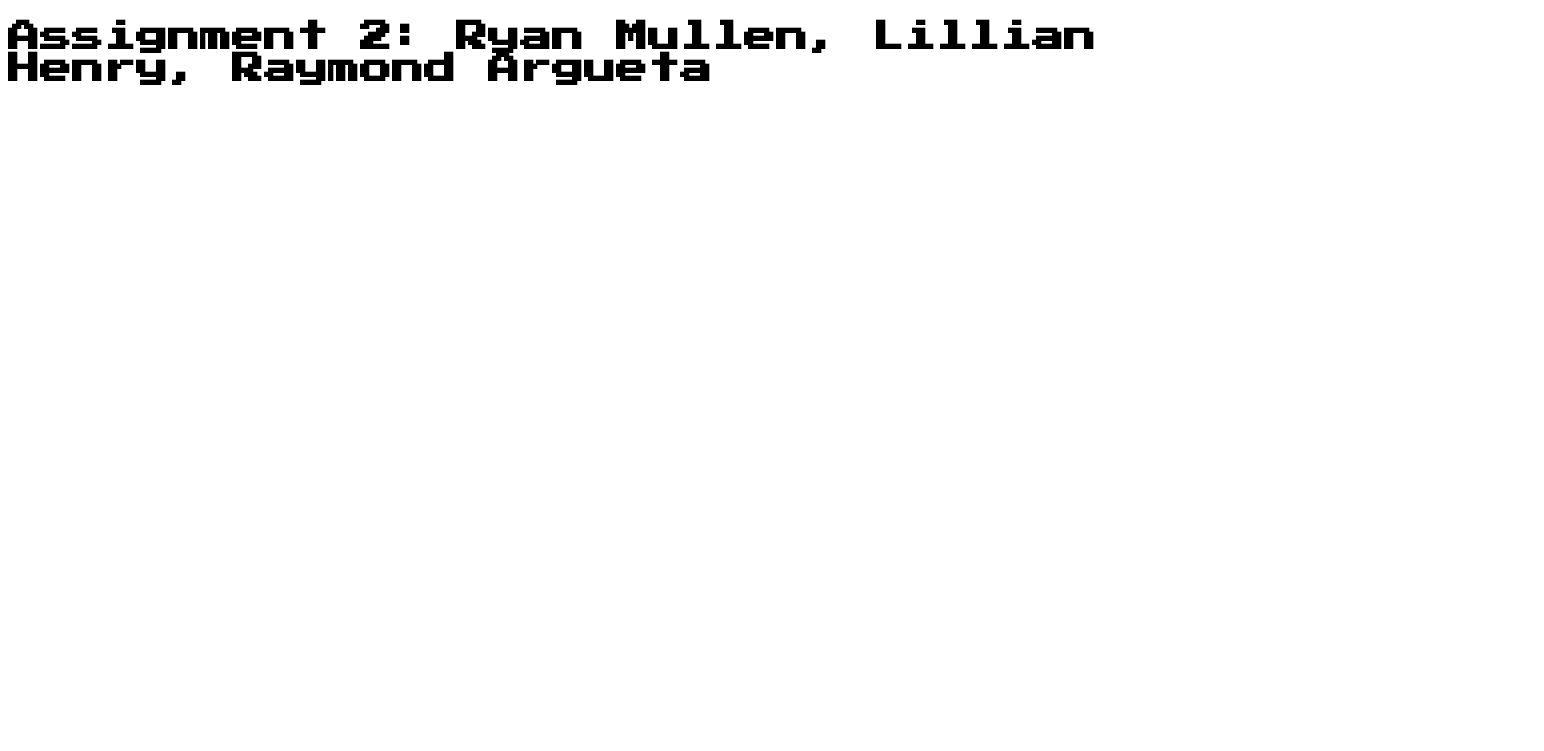
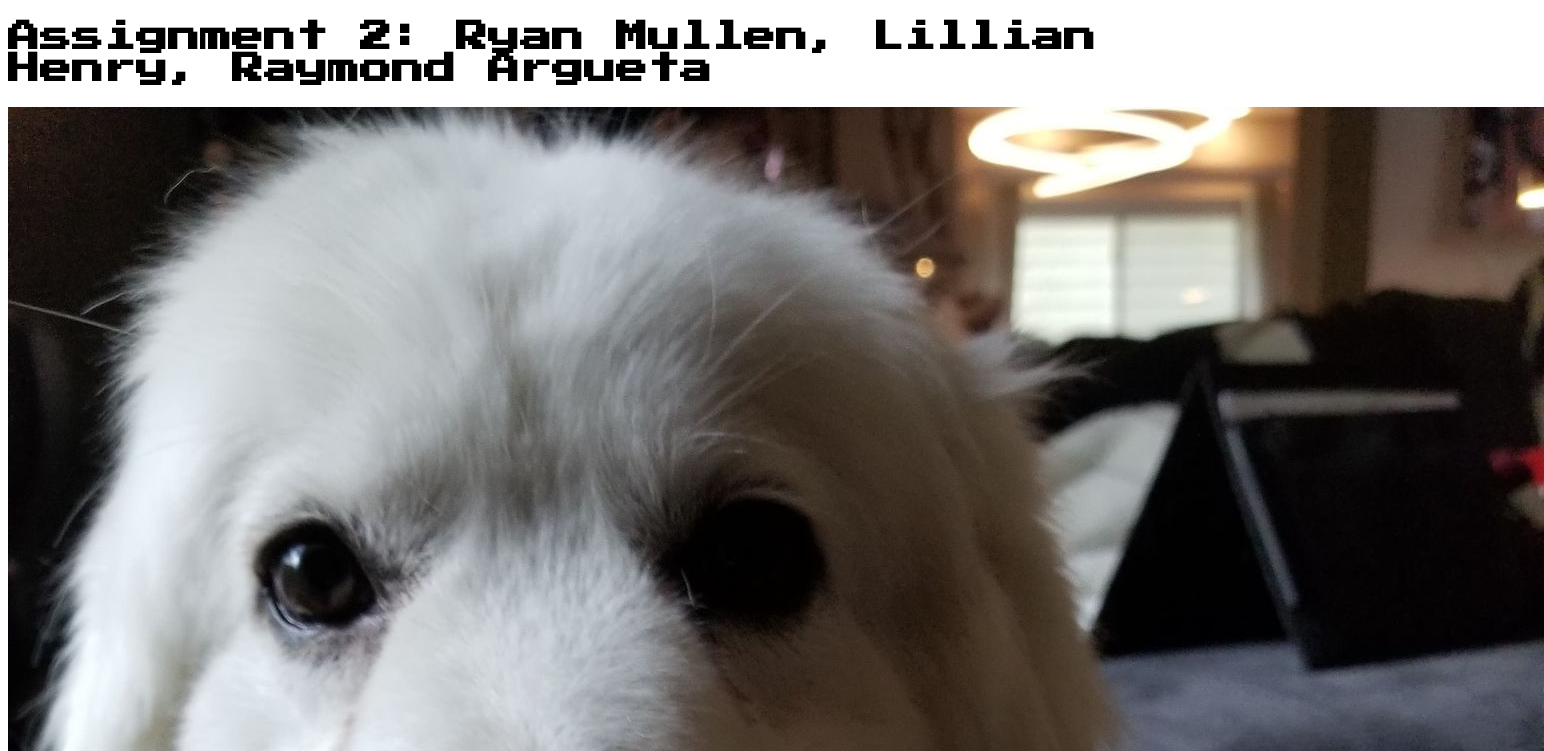
Before and after one commit to RyanMullen-INST/Assignment-2, a website: page public/index.html in a window 1280 px wide. Shown: the top 751 px of the page, 1544 px wide, since content can reach past the window. Drawn offline with Linux system fonts and the light colour scheme.

Commit message:
Added poofy

```diff
--- a/public/index.html
+++ b/public/index.html
@@ -11,5 +11,6 @@
 
 <body>
     <h1>Assignment 2: Ryan Mullen, Lillian Henry, Raymond Argueta</h1>
+    <img src="Athena Happy.jpg" alt="Boof">
 </body>
 </html>
```
Also changed, not shown: public/Athena Happy.jpg (added).
